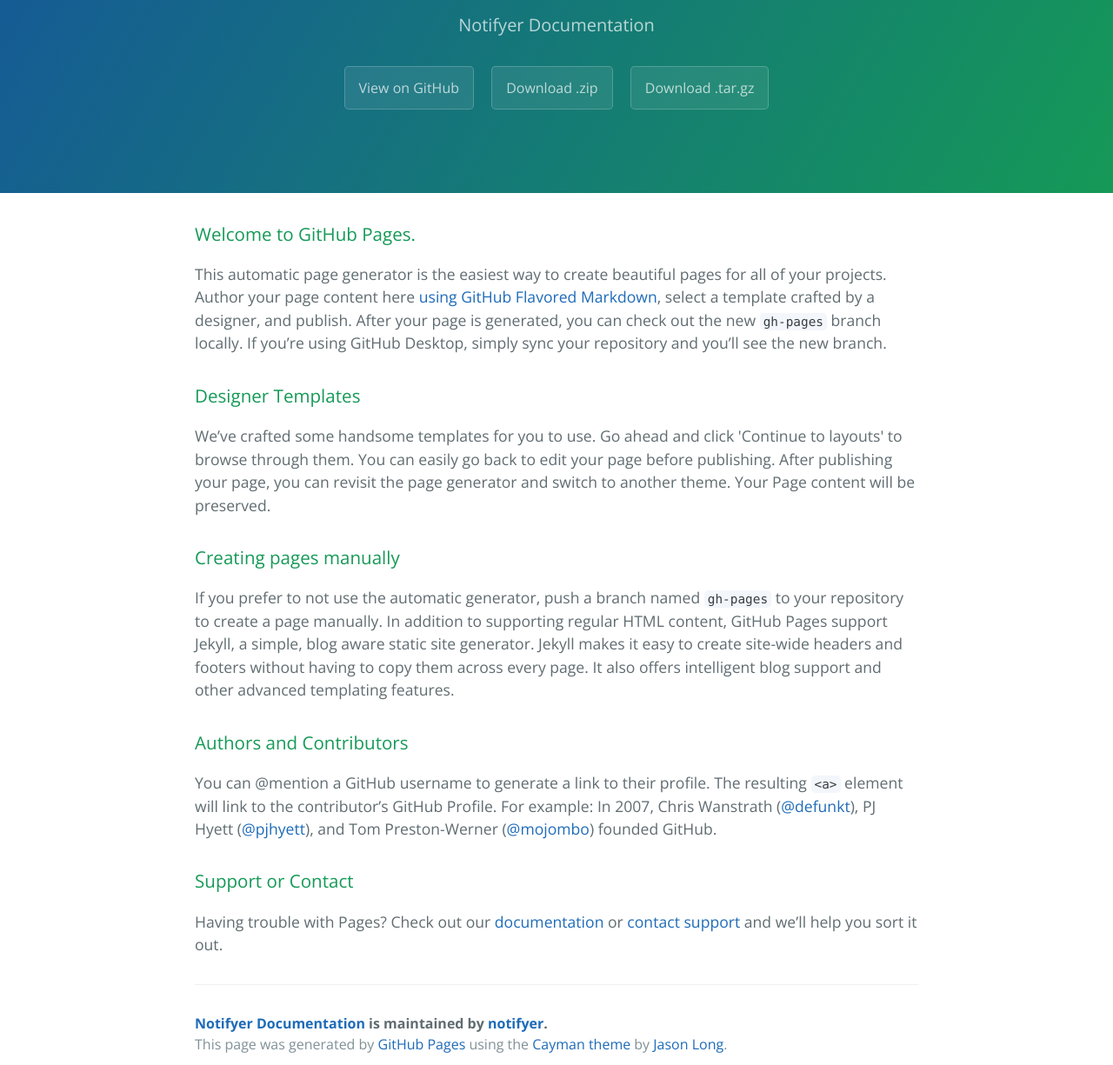
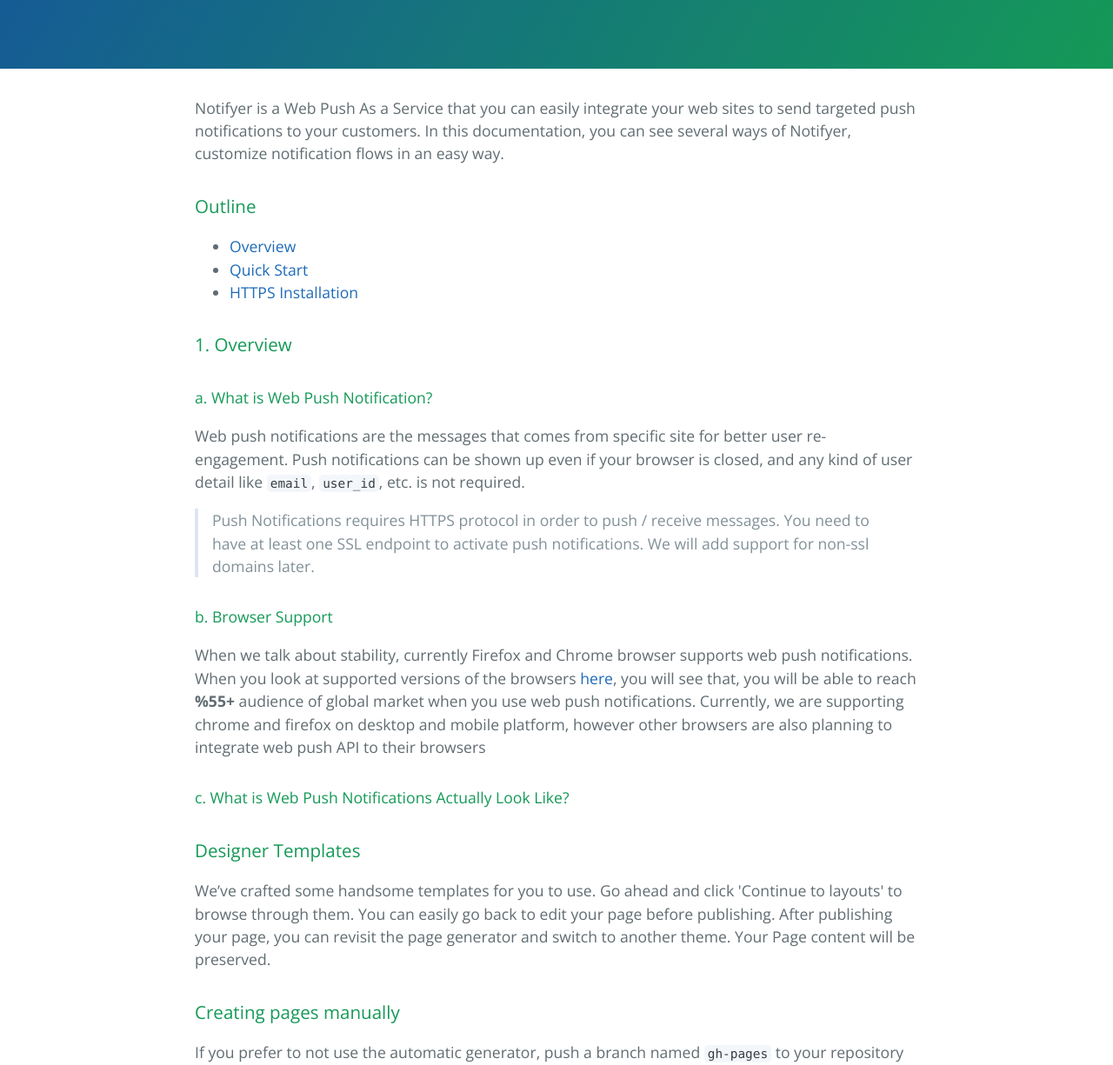
Before and after one commit to notifyer/documentation, a plain HTML site: page index.html in a window 1280 px wide. Shown: the part 161-1386 px from the top of the page at 87% size. Drawn offline with nearby package versions, Linux system fonts and the light colour scheme.

Commit message:
doc updated

```diff
--- a/index.html
+++ b/index.html
@@ -12,42 +12,84 @@
 <body>
 <section class="page-header">
     <h1 class="project-name">Notifyer Documentation</h1>
-      <h2 class="project-tagline">Notifyer Documentation</h2>
-      <a href="https://github.com/notifyer/documentation" class="btn">View on GitHub</a>
-      <a href="https://github.com/notifyer/documentation/zipball/master" class="btn">Download .zip</a>
-      <a href="https://github.com/notifyer/documentation/tarball/master" class="btn">Download .tar.gz</a>
 </section>
 
 <section class="main-content">
+    <p>Notifyer is a Web Push As a Service that you can easily integrate your web sites to send targeted push
+        notifications to your customers. In this documentation, you can see several ways of Notifyer, customize
+        notification flows in an easy way.</p>
+    <h3>Outline</h3>
+    <p>
+    <ul>
+        <li><a href="#overview">Overview</a></li>
+        <li><a href="">Quick Start</a></li>
+        <li><a href="">HTTPS Installation</a></li>
+    </ul>
+    </p>
     <h3>
-<a id="welcome-to-github-pages" class="anchor" href="#welcome-to-github-pages" aria-hidden="true"><span aria-hidden="true" class="octicon octicon-link"></span></a>Welcome to GitHub Pages.</h3>
+        <a id="overview" class="anchor" href="#overview" aria-hidden="true">
+            <span aria-hidden="true" class="octicon octicon-link"></span>
+        </a>1. Overview
+    </h3>
+    <h4>a. What is Web Push Notification?</h4>
 
-<p>This automatic page generator is the easiest way to create beautiful pages for all of your projects. Author your page content here <a href="https://guides.github.com/features/mastering-markdown/">using GitHub Flavored Markdown</a>, select a template crafted by a designer, and publish. After your page is generated, you can check out the new <code>gh-pages</code> branch locally. If you’re using GitHub Desktop, simply sync your repository and you’ll see the new branch.</p>
+    <p>Web push notifications are the messages that comes from specific site for better user re-engagement. Push
+        notifications can be shown up even if your browser is closed, and any kind of user detail like
+        <code>email</code>, <code>user_id</code>, etc. is
+        not required.</p>
+    <blockquote>
+        Push Notifications requires HTTPS protocol in order to push / receive messages. You need to have at least one
+        SSL endpoint to activate push notifications. We will add support for non-ssl domains later.
+    </blockquote>
+
+    <h4>b. Browser Support</h4>
+    <p>
+        When we talk about stability, currently Firefox and Chrome browser supports web push notifications. When you
+        look at supported versions of the browsers <a href="http://caniuse.com/#feat=push-api" target="_blank">here</a>, you will see that, you will be able to reach <strong>%55+</strong> audience of global market when you
+        use web push notifications. Currently, we are supporting chrome and firefox on desktop and mobile platform,
+        however other browsers are also planning to integrate web push API to their browsers
+    </p>
+
+    <h4>c. What is Web Push Notifications Actually Look Like?</h4>
+    <h3>
+        <a id="designer-templates" class="anchor" href="#designer-templates" aria-hidden="true"><span aria-hidden="true"
+                                                                                                      class="octicon octicon-link"></span></a>Designer
+        Templates</h3>
+
+    <p>We’ve crafted some handsome templates for you to use. Go ahead and click 'Continue to layouts' to browse through
+        them. You can easily go back to edit your page before publishing. After publishing your page, you can revisit
+        the page generator and switch to another theme. Your Page content will be preserved.</p>
 
     <h3>
-<a id="designer-templates" class="anchor" href="#designer-templates" aria-hidden="true"><span aria-hidden="true" class="octicon octicon-link"></span></a>Designer Templates</h3>
+        <a id="creating-pages-manually" class="anchor" href="#creating-pages-manually" aria-hidden="true"><span
+                aria-hidden="true" class="octicon octicon-link"></span></a>Creating pages manually</h3>
 
-<p>We’ve crafted some handsome templates for you to use. Go ahead and click 'Continue to layouts' to browse through them. You can easily go back to edit your page before publishing. After publishing your page, you can revisit the page generator and switch to another theme. Your Page content will be preserved.</p>
+    <p>If you prefer to not use the automatic generator, push a branch named <code>gh-pages</code> to your repository to
+        create a page manually. In addition to supporting regular HTML content, GitHub Pages support Jekyll, a simple,
+        blog aware static site generator. Jekyll makes it easy to create site-wide headers and footers without having to
+        copy them across every page. It also offers intelligent blog support and other advanced templating features.</p>
 
     <h3>
-<a id="creating-pages-manually" class="anchor" href="#creating-pages-manually" aria-hidden="true"><span aria-hidden="true" class="octicon octicon-link"></span></a>Creating pages manually</h3>
+        <a id="authors-and-contributors" class="anchor" href="#authors-and-contributors" aria-hidden="true"><span
+                aria-hidden="true" class="octicon octicon-link"></span></a>Authors and Contributors</h3>
 
-<p>If you prefer to not use the automatic generator, push a branch named <code>gh-pages</code> to your repository to create a page manually. In addition to supporting regular HTML content, GitHub Pages support Jekyll, a simple, blog aware static site generator. Jekyll makes it easy to create site-wide headers and footers without having to copy them across every page. It also offers intelligent blog support and other advanced templating features.</p>
+    <p>You can @mention a GitHub username to generate a link to their profile. The resulting <code>&lt;a&gt;</code>
+        element will link to the contributor’s GitHub Profile. For example: In 2007, Chris Wanstrath (<a
+                href="https://github.com/defunkt" class="user-mention">@defunkt</a>), PJ Hyett (<a
+                href="https://github.com/pjhyett" class="user-mention">@pjhyett</a>), and Tom Preston-Werner (<a
+                href="https://github.com/mojombo" class="user-mention">@mojombo</a>) founded GitHub.</p>
 
     <h3>
-<a id="authors-and-contributors" class="anchor" href="#authors-and-contributors" aria-hidden="true"><span aria-hidden="true" class="octicon octicon-link"></span></a>Authors and Contributors</h3>
+        <a id="support-or-contact" class="anchor" href="#support-or-contact" aria-hidden="true"><span aria-hidden="true"
+                                                                                                      class="octicon octicon-link"></span></a>Support
+        or Contact</h3>
 
-<p>You can @mention a GitHub username to generate a link to their profile. The resulting <code>&lt;a&gt;</code> element will link to the contributor’s GitHub Profile. For example: In 2007, Chris Wanstrath (<a href="https://github.com/defunkt" class="user-mention">@defunkt</a>), PJ Hyett (<a href="https://github.com/pjhyett" class="user-mention">@pjhyett</a>), and Tom Preston-Werner (<a href="https://github.com/mojombo" class="user-mention">@mojombo</a>) founded GitHub.</p>
-
-<h3>
-<a id="support-or-contact" class="anchor" href="#support-or-contact" aria-hidden="true"><span aria-hidden="true" class="octicon octicon-link"></span></a>Support or Contact</h3>
-
-<p>Having trouble with Pages? Check out our <a href="https://help.github.com/pages">documentation</a> or <a href="https://github.com/contact">contact support</a> and we’ll help you sort it out.</p>
+    <p>Having trouble with Pages? Check out our <a href="https://help.github.com/pages">documentation</a> or <a
+            href="https://github.com/contact">contact support</a> and we’ll help you sort it out.</p>
 
     <footer class="site-footer">
-        <span class="site-footer-owner"><a href="https://github.com/notifyer/documentation">Notifyer Documentation</a> is maintained by <a href="https://github.com/notifyer">notifyer</a>.</span>
-
-        <span class="site-footer-credits">This page was generated by <a href="https://pages.github.com">GitHub Pages</a> using the <a href="https://github.com/jasonlong/cayman-theme">Cayman theme</a> by <a href="https://twitter.com/jasonlong">Jason Long</a>.</span>
+        <span class="site-footer-owner"><a href="https://github.com/notifyer/documentation">Notifyer Documentation</a> is maintained by <a
+                href="https://github.com/notifyer">notifyer</a>.</span>
     </footer>
 
 </section>
```
Lines whose indentation alone changed are shown as unchanged.
